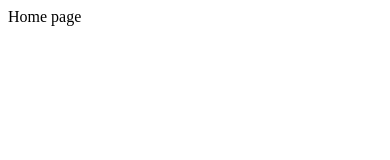
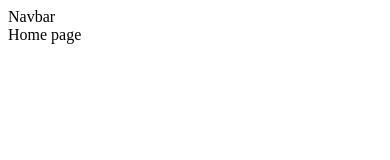
Before and after one commit to rvfvl/HolidayHotelBooking, a React (Create React App) app: page / in a window 390 px wide. Shown: the top 160 px of the page. Built offline with nearby package versions, Linux system fonts and the light colour scheme.

Commit message:
Added initial media queries

```diff
--- a/src/App.js
+++ b/src/App.js
@@ -6,11 +6,15 @@ import Hotels from "pages/Hotels"
 import SingleHotel from "pages/SingleHotel"
 import { BrowserRouter, Switch, Route } from "react-router-dom"
 import routes from "config/routes"
+import Navbar from "components/Navbar"
+import device from "theme/mediaQueries"
 
 const App = () => (
   <ThemeProvider theme={theme}>
     <>
       <BrowserRouter>
+        <Navbar />
+        {console.log(device.medium`border: 1px solid`)}
         <Switch>
           <Route exact path={routes.HOME} component={Home} />
           <Route exact path={routes.HOTELS} component={Hotels} />
--- /dev/null
+++ b/src/components/Navbar.js
@@ -0,0 +1,7 @@
+import React from "react"
+
+const Navbar = () => {
+  return <div>Navbar</div>
+}
+
+export default Navbar
--- /dev/null
+++ b/src/theme/mediaQueries.js
@@ -0,0 +1,14 @@
+const mediaQueries = {
+  small: "768",
+  medium: "1024",
+  large: "1216"
+}
+
+const device = Object.keys(mediaQueries).reduce((acc, val) => {
+  acc[val] = args => `@media (min-width: ${mediaQueries[val]}px) {
+      ${args}
+  }`
+  return acc
+}, {})
+
+export default device
```
